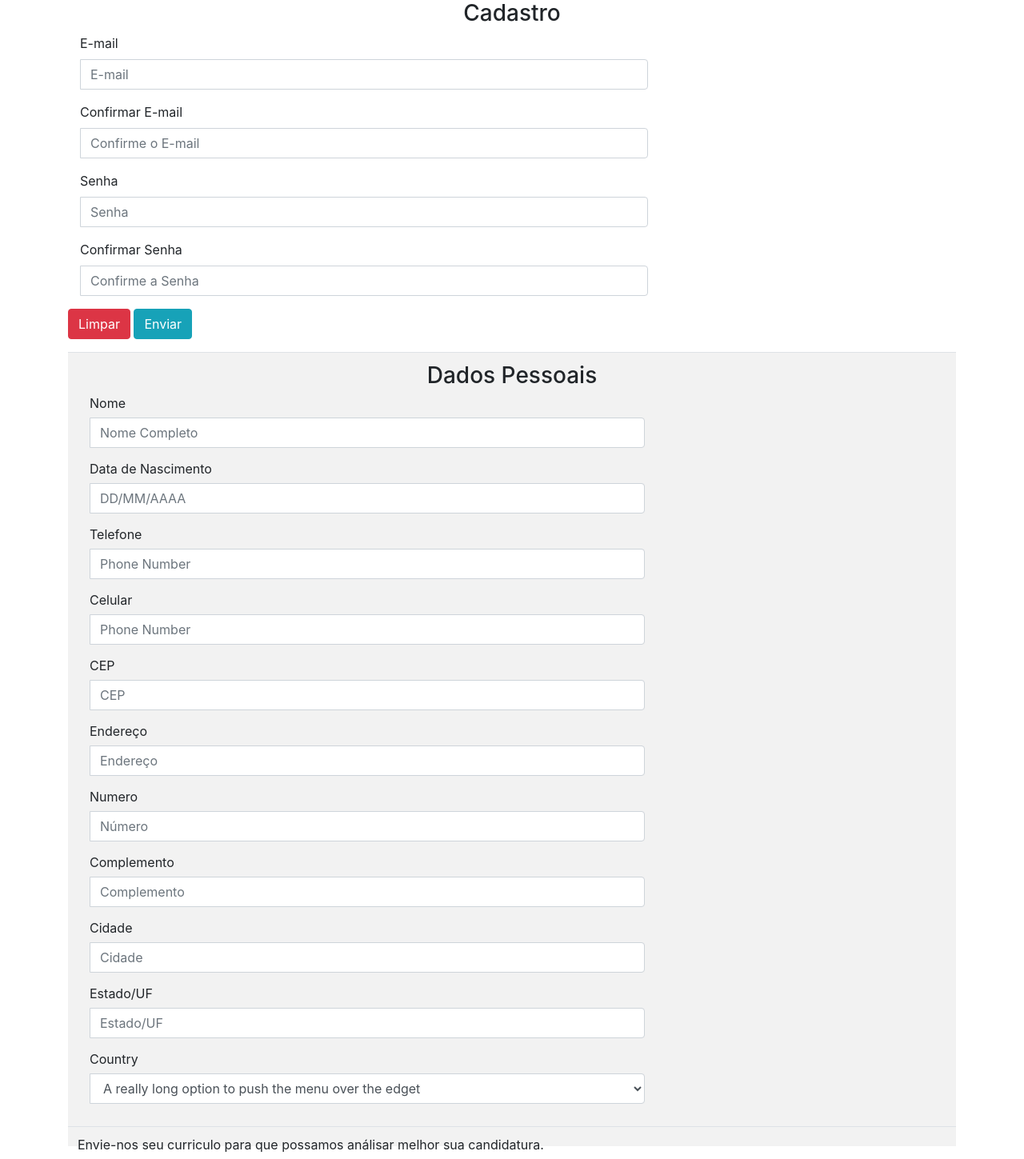
After one commit to gabemin/RH, a PHP site: page /View/cadastro2.php in a window 1280 px wide. The commit adds this page. Shown: the whole page at 80% size. Run offline with PHP 8.4, Linux system fonts and the light colour scheme.

Commit message:
commit 30/08/2019

```diff
--- /dev/null
+++ b/src/View/cadastro2.php
@@ -0,0 +1,245 @@
+<html>
+<head>
+    <meta charset="UTF-8">
+    <meta name="viewport"
+          content="width=device-width, user-scalable=no, initial-scale=1.0, maximum-scale=1.0, minimum-scale=1.0">
+    <meta http-equiv="X-UA-Compatible" content="ie=edge">
+    <title>Document</title>
+    <link rel="stylesheet" href="https://stackpath.bootstrapcdn.com/bootstrap/4.3.1/css/bootstrap.min.css" integrity="sha384-ggOyR0iXCbMQv3Xipma34MD+dH/1fQ784/j6cY/iJTQUOhcWr7x9JvoRxT2MZw1T" crossorigin="anonymous">
+    <script src="https://code.jquery.com/jquery-3.3.1.slim.min.js" integrity="sha384-q8i/X+965DzO0rT7abK41JStQIAqVgRVzpbzo5smXKp4YfRvH+8abtTE1Pi6jizo" crossorigin="anonymous"></script>
+    <script src="https://cdnjs.cloudflare.com/ajax/libs/popper.js/1.14.7/umd/popper.min.js" integrity="sha384-UO2eT0CpHqdSJQ6hJty5KVphtPhzWj9WO1clHTMGa3JDZwrnQq4sF86dIHNDz0W1" crossorigin="anonymous"></script>
+    <script src="https://stackpath.bootstrapcdn.com/bootstrap/4.3.1/js/bootstrap.min.js" integrity="sha384-JjSmVgyd0p3pXB1rRibZUAYoIIy6OrQ6VrjIEaFf/nJGzIxFDsf4x0xIM+B07jRM" crossorigin="anonymous"></script>
+</head>
+<body>
+<div class="container">
+    <form action="." method="post">
+        <table class="table table-striped">
+            <tbody>
+            <tr>
+                <td colspan="1">
+                    <fieldset>
+                        <div class="well form-horizontal">
+                            <div class="text-center" >
+                                <h3>Dados Pessoais</h3>
+                            </div>
+                            <div class="form-group">
+                                <label class="col-md-4 control-label">Nome</label>
+                                <div class="col-md-8 inputGroupContainer">
+                                    <div class="input-group"><span class="input-group-addon"><i class="fas fa-user"></i></span><input
+                                            id="fullName" name="fullName" placeholder="Nome Completo"
+                                            class="form-control" required="true" value="" type="text"></div>
+                                </div>
+                            </div>
+                            <div class="form-group">
+                                <label class="col-md-4 control-label">Data de Nascimento</label>
+                                <div class="col-md-8 inputGroupContainer">
+                                    <div class="input-group"><span class="input-group-addon"><i
+                                                class="fas fa-calendar-alt"></i></span><input
+                                            id="nascimento" name="nascimento" placeholder="DD/MM/AAAA"
+                                            class="form-control" required="true" value="" type="text"></div>
+                                </div>
+                            </div>
+                            <div class="form-group">
+                                <label class="col-md-4 control-label">Telefone</label>
+                                <div class="col-md-8 inputGroupContainer">
+                                    <div class="input-group"><span class="input-group-addon"><i
+                                                class="fas fa-phone"></i></span><input
+                                            id="phoneNumber"
+                                            name="phoneNumber"
+                                            placeholder="Phone Number"
+                                            class="form-control"
+                                            required="false"
+                                            value=""
+                                            type="text">
+                                    </div>
+                                </div>
+                            </div>
+
+                            <div class="form-group">
+                                <label class="col-md-4 control-label">Celular</label>
+                                <div class="col-md-8 inputGroupContainer">
+                                    <div class="input-group"><span class="input-group-addon"><i
+                                                class="fas fa-mobile-alt"></i></span><input
+                                            id="celNumber"
+                                            name="celNumber"
+                                            placeholder="Phone Number"
+                                            class="form-control"
+                                            required="false"
+                                            value=""
+                                            type="text">
+                                    </div>
+                                </div>
+                            </div>
+                            <div class="form-group">
+                                <label class="col-md-4 control-label">CEP</label>
+                                <div class="col-md-8 inputGroupContainer">
+                                    <div class="input-group"><span class="input-group-addon"><i
+                                                class="fas fa-envelope"></i></span><input id="cep" name="cep"
+                                                                                          placeholder="CEP"
+                                                                                          class="form-control"
+                                                                                          required="true" value=""
+                                                                                          type="text">
+                                    </div>
+                                </div>
+                            </div>
+                            <div class="form-group">
+                                <label class="col-md-4 control-label">Endereço</label>
+                                <div class="col-md-8 inputGroupContainer">
+                                    <div class="input-group"><span class="input-group-addon"><i
+                                                class="fas fa-map-marker-alt"></i></span><input id="endereco"
+                                                                                                name="endereco"
+                                                                                                placeholder="Endereço"
+                                                                                                class="form-control"
+                                                                                                required="true"
+                                                                                                value=""
+                                                                                                type="text"></div>
+                                </div>
+                            </div>
+                            <div class="form-group">
+                                <label class="col-md-4 control-label">Numero</label>
+                                <div class="col-md-8 inputGroupContainer">
+                                    <div class="input-group"><span class="input-group-addon"><i
+                                                class="fas fa-map-marker-alt"></i></span><input id="numero"
+                                                                                                name="numero"
+                                                                                                placeholder="Número"
+                                                                                                class="form-control"
+                                                                                                required="true"
+                                                                                                value=""
+                                                                                                type="text"></div>
+                                </div>
+                            </div>
+                            <div class="form-group">
+                                <label class="col-md-4 control-label">Complemento</label>
+                                <div class="col-md-8 inputGroupContainer">
+                                    <div class="input-group"><span class="input-group-addon"><i
+                                                class="fas fa-map-marker-alt"></i></span><input id="complemento"
+                                                                                                name="complemento"
+                                                                                                placeholder="Complemento"
+                                                                                                class="form-control"
+                                                                                                required="false"
+                                                                                                value=""
+                                                                                                type="text"></div>
+                                </div>
+                            </div>
+                            <div class="form-group">
+                                <label class="col-md-4 control-label">Cidade</label>
+                                <div class="col-md-8 inputGroupContainer">
+                                    <div class="input-group"><span class="input-group-addon"><i
+                                                class="fas fa-building"></i></span><input id="cidade" name="cidade"
+                                                                                          placeholder="Cidade"
+                                                                                          class="form-control"
+                                                                                          required="true" value=""
+                                                                                          type="text"></div>
+                                </div>
+                            </div>
+                            <div class="form-group">
+                                <label class="col-md-4 control-label">Estado/UF</label>
+                                <div class="col-md-8 inputGroupContainer">
+                                    <div class="input-group"><span class="input-group-addon"><i class="fas fa-flag"></i></span><input
+                                            id="uf" name="uf" placeholder="Estado/UF" class="form-control"
+                                            required="true" value="" type="text"></div>
+                                </div>
+                            </div>
+                            <div class="form-group">
+                                <label class="col-md-4 control-label">Country</label>
+                                <div class="col-md-8 inputGroupContainer">
+                                    <div class="input-group">
+                                        <span class="input-group-addon" style="max-width: 100%;"><i
+                                                class="glyphicon glyphicon-list"></i></span>
+                                        <select class="selectpicker form-control">
+                                            <option>A really long option to push the menu over the edget</option>
+                                        </select>
+                                    </div>
+                                </div>
+                            </div>
+                    </fieldset>
+                </td>
+            </tr>
+
+</div>
+
+<div class="well form-horizontal">
+    <tr></tr>
+    <div class="text-center">
+        <h3>Cadastro</h3>
+    </div>
+    <div class="form-group">
+        <label class="col-md-4 control-label">E-mail</label>
+        <div class="col-md-8 inputGroupContainer">
+            <div class="input-group"><span class="input-group-addon"><i
+                        class="fas fa-at"></i></span><input id="email" name="email"
+                                                            placeholder="E-mail"
+                                                            class="form-control"
+                                                            required="true"
+                                                            value="" type="email    ">
+            </div>
+        </div>
+    </div>
+    <div class="form-group">
+        <label class="col-md-4 control-label">Confirmar E-mail</label>
+        <div class="col-md-8 inputGroupContainer">
+            <div class="input-group"><span class="input-group-addon"><i
+                        class="fas fa-check"></i></span><input id="emailconfirm"
+                                                               name="emailconfirm"
+                                                               placeholder="Confirme o E-mail"
+                                                               class="form-control"
+                                                               required="true" value=""
+                                                               type="email">
+            </div>
+        </div>
+    </div>
+    <div class="form-group">
+        <label class="col-md-4 control-label">Senha</label>
+        <div class="col-md-8 inputGroupContainer">
+            <div class="input-group"><span class="input-group-addon"><i
+                        class="fas fa-key"></i></span><input id="password" name="password"
+                                                             placeholder="Senha"
+                                                             class="form-control"
+                                                             required="true" value=""
+                                                             type="password">
+            </div>
+        </div>
+    </div>
+    <div class="form-group">
+        <label class="col-md-4 control-label">Confirmar Senha</label>
+        <div class="col-md-8 inputGroupContainer">
+            <div class="input-group"><span class="input-group-addon"><i
+                        class="fas fa-check"></i></span><input id="passwordconfirm"
+                                                               name="passwordconfirm"
+                                                               placeholder="Confirme a Senha"
+                                                               class="form-control"
+                                                               required="true" value=""
+                                                               type="password">
+            </div>
+        </div>
+    </div>
+    <div class="form-group pull-right">
+        <input class="btn btn-danger" type="reset" value="Limpar">
+
+        <input class="btn btn-info" type="submit" value="Enviar">
+    </div>
+</div>
+</tr>
+</div>
+<td colspan="1">
+    <fieldset>
+        <div class="position-fixed">
+            <p>Envie-nos seu curriculo para que possamos análisar melhor sua candidatura.<br></p>
+            <ul>
+                <li>Envie seu curriculo como documento Word ou PDF.</li>
+                <li>Lembre-se de colocar informações importantes.</li>
+            </ul>
+            <p>Boa Sorte!</p>
+            <input class="btn btn-info" id="cv" name="cv"
+                   type="file"
+                   accept=".doc,.docx,.odt,.pdf, .txt" value="">
+        </div>
+    </fieldset>
+</td>
+
+</tbody>
+</table>
+</form>
+</div>
+</body>
+</html>
--- /dev/null
+++ b/src/utils/js/InputMasks.js
@@ -0,0 +1,6 @@
+$(document).ready(function () {
+    $('#nascimento').mask('00/00/0000')
+    $('#celNumber').mask('(00) 0-0000-0000')
+    $('#phoneNumber').mask('(00) 0000-0000')
+    $('#cep').mask('00000-000')
+});
```
Also changed, not shown: src/View/cadastro.php (+72 -36 lines), src/utils/js/jquery.mask.js (added).
